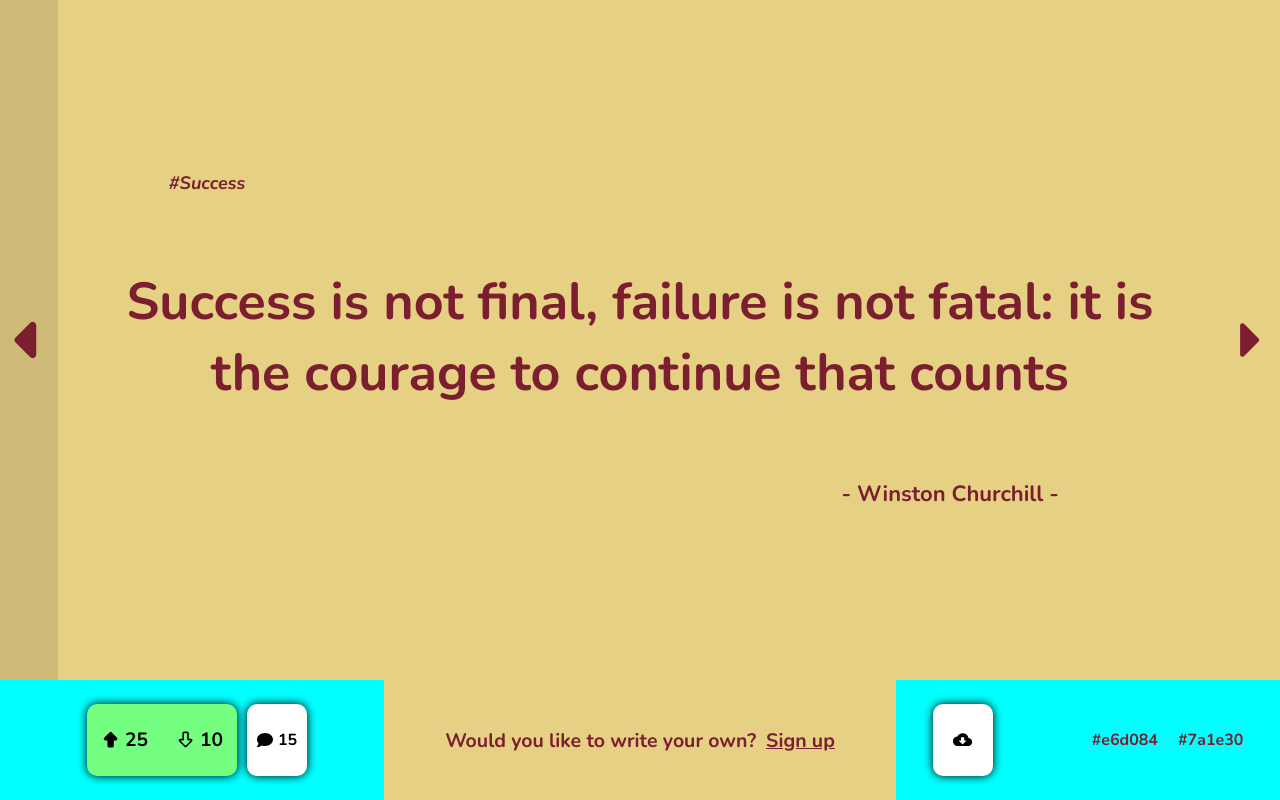
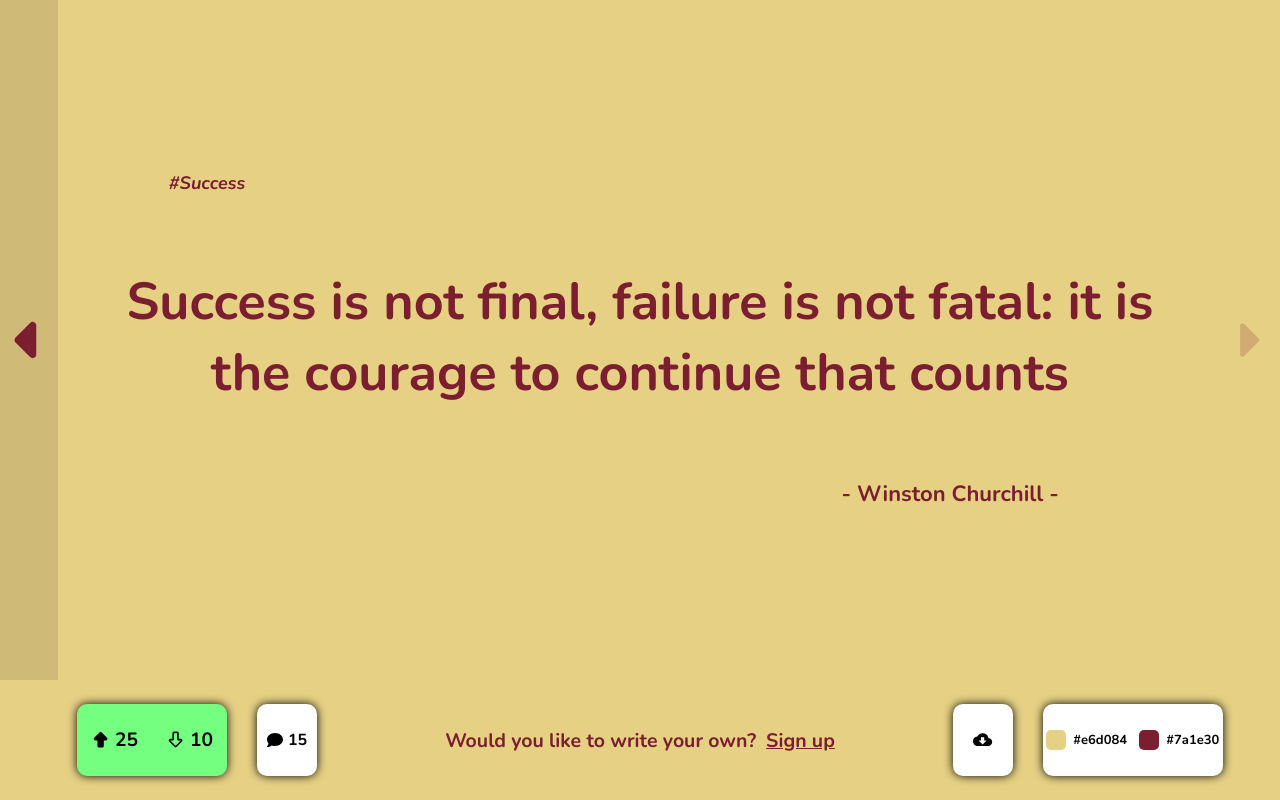
Before and after one commit to MirominaS/quote-web, a React (Vite) app: page / in a window 1280 px wide. Built offline with nearby package versions, Linux system fonts and the light colour scheme.

Commit message:
completed color picker functionalites

```diff
--- a/src/components/colorPicker/ColorPicker.css
+++ b/src/components/colorPicker/ColorPicker.css
@@ -0,0 +1,17 @@
+ .color-picker-container{
+    width: 100px;
+    height: 100%;
+    display: flex;
+    justify-content: space-around;
+    align-items: center;
+    font-size: small;
+    .color-picker-box{
+        width: 20px;
+        height: 20px;
+        background-color: black;
+        border-radius: 5px;
+    }
+ }
+ .color-picker-container:hover{
+        background: rgb(212, 212, 212);
+ }
--- a/src/components/colorPicker/ColorPicker.jsx
+++ b/src/components/colorPicker/ColorPicker.jsx
@@ -0,0 +1,67 @@
+import React, { useState } from "react";
+import "./ColorPicker.css";
+import { ChromePicker } from "react-color";
+
+const ColorPicker = ({sendColor,initialColor}) => {
+    const [color, setColor] = useState("");
+    const [displayColorPicker, setDisplayColorPicker] = useState(false);
+    const [displayColor, setDisplayColor] = useState(false);
+
+    const handleColorClick = () => {
+        setDisplayColorPicker(!displayColorPicker)
+    }
+
+    const handleColorClose = () => {
+        setDisplayColorPicker(false)
+    }
+
+    const handleColorChange = (color) => {
+        setColor(color.hex)
+        setDisplayColor(true)
+    }
+
+    const handleColorDetail = () => {
+        sendColor(color);
+    }
+
+    const styles = {
+    popover: {
+      position: "absolute",
+      zIndex: "2",
+      bottom: 0,
+      right:"10px",
+      bottom:"60px",
+    },
+    cover: {
+      position: "fixed",
+      bottom: 0,
+      top: 0,
+      left: 0,
+      right: 0,
+    },
+  };
+
+  return (
+    <div className="color-picker-container">
+      <div
+        className="color-picker-box"
+        style={ displayColor ? {background: `${color}`}: {background:`${initialColor}`}}
+        onClick={()=>{
+            handleColorClick();
+            handleColorDetail();
+        }}
+      >
+        {displayColorPicker ? (
+          <div style={styles.popover}>
+            <div style={styles.cover} onClick={handleColorClose} />
+            <ChromePicker color={color} onChange={handleColorChange} />
+          </div>
+        ) : null}
+      </div>
+      <div style={{color:"black"}}>{displayColor ? color : initialColor}</div>
+
+    </div>
+  );
+};
+
+export default ColorPicker;
--- a/src/pages/home/Home.css
+++ b/src/pages/home/Home.css
@@ -42,9 +42,23 @@
             height: 100%;
             display: flex;
             justify-content: center;
-            gap: 10px;
+            gap: 30px;
             align-items: center;
-            background-color: aqua;
+            /* background-color: aqua;    */
+            .color-picker{
+                height: 100%;
+                display: flex;
+                justify-content: center;
+                align-items: center;
+                gap:5px;
+                width: 180px;
+                height: 60%;
+                background-color: #ffffff;
+                box-shadow: 0 0 10px rgb(0, 0, 0);
+                border-radius: 10px;
+                color: rgb(0, 0, 0);
+                cursor: pointer;
+            }
         }
 
         .home-footer-signup{
--- a/src/pages/home/Home.jsx
+++ b/src/pages/home/Home.jsx
@@ -1,112 +1,146 @@
-import React, { useRef, useState } from 'react'
-import Quote from '../../components/quote/Quote'
-import { FaComment } from "react-icons/fa6";
-import { FaDownload } from "react-icons/fa";
-import { ChromePicker } from 'react-color';
+import React, { useRef, useState } from "react";
+import Quote from "../../components/quote/Quote";
+import { ChromePicker } from "react-color";
 import { FaCaretLeft } from "react-icons/fa6";
 import { FaCaretRight } from "react-icons/fa";
-import './Home.css'
+import "./Home.css";
 
-import Vote from '../../components/vote/Vote';
-import CommentQuote from '../../components/commentQuote/CommentQuote';
-import DownloadImage from '../../components/downloadImage/DownloadImage';
+import Vote from "../../components/vote/Vote";
+import CommentQuote from "../../components/commentQuote/CommentQuote";
+import DownloadImage from "../../components/downloadImage/DownloadImage";
+import ColorPicker from "../../components/colorPicker/ColorPicker";
 
 const Home = () => {
-  const [displayBgColorPicker, setDisplayBgColorPicker] = useState(false);
-  const [bgcolor, setBgColor] = useState('#e6d084');
-  const [displayMainColorPicker , setDisplayMainColorPicker] = useState(false);
-  const [mainColor, setMainColor] = useState('#7a1e30');
   const [activeIndex, setActiveIndex] = useState(0);
+  const [getBgColor, setGetBgColor] = useState("");
+  const [getTextColor, setGetTextColor] = useState("");
 
   const printRef = useRef();
 
   const quoteDetails = [
-    {id: 0,tag:"#Success", quote:"Success is not final, failure is not fatal: it is the courage to continue that counts", by:"Winston Churchill",status:1, upvote:25,downvote:10,commentCount:15},
-    {id: 1,tag:"#Motivation", quote:"Do what you can, with what you have, where you are.", by:"Theodore Roosevelt",status:-1,upvote:5,downvote:1,commentCount:25},
-    {id: 2,tag:"#Productivity", quote:"Don't count the days, make the days count.", by:"Muhammad Ali",status:0,upvote:29,downvote:2,commentCount:145},
-    {id: 3,tag:"#Confidence",  quote:"Doubt kills more dreams than failure ever will.", by:"Suzy Kassem",status:-1,upvote:48,downvote:3,commentCount:20}
+    {
+      id: 0,
+      tag: "#Success",
+      quote:
+        "Success is not final, failure is not fatal: it is the courage to continue that counts",
+      by: "Winston Churchill",
+      status: 1,
+      upvote: 25,
+      downvote: 10,
+      commentCount: 15,
+    },
+    {
+      id: 1,
+      tag: "#Motivation",
+      quote: "Do what you can, with what you have, where you are.",
+      by: "Theodore Roosevelt",
+      status: -1,
+      upvote: 5,
+      downvote: 1,
+      commentCount: 25,
+    },
+    {
+      id: 2,
+      tag: "#Productivity",
+      quote: "Don't count the days, make the days count.",
+      by: "Muhammad Ali",
+      status: 0,
+      upvote: 29,
+      downvote: 2,
+      commentCount: 145,
+    },
+    {
+      id: 3,
+      tag: "#Confidence",
+      quote: "Doubt kills more dreams than failure ever will.",
+      by: "Suzy Kassem",
+      status: -1,
+      upvote: 48,
+      downvote: 3,
+      commentCount: 20,
+    },
   ];
 
-    const handleBgColorClick = () => {
-      setDisplayBgColorPicker(!displayBgColorPicker);
+
+
+  const handleGetBgColor = (color) => {
+    setGetBgColor(color);
   }
 
-    const handleBgColorClose = () => {
-      setDisplayBgColorPicker(false);
-    }
 
-    const handleBgColorChange = (bgcolor) => {
-      setBgColor(bgcolor.hex);
-    }
-
-    const handleMainColorClick = () => {
-      setDisplayMainColorPicker(!displayMainColorPicker);
-    }
-
-    const handleMainColorClose = () => {
-      setDisplayMainColorPicker(false);
-    }
-
-    const handleMainColorChange = (mainColor) => {
-      setMainColor(mainColor.hex);
+  const handleTextColor = (color) => {
+    setGetTextColor(color)
   }
 
   const handlePrev = () => {
-      console.log("prev")
-      setActiveIndex(activeIndex === 0 ? quoteDetails.length - 1 : activeIndex - 1)
-    }
+    console.log("prev");
+    setActiveIndex(
+      activeIndex === 0 ? quoteDetails.length - 1 : activeIndex - 1
+    );
+  };
 
   const handleNext = () => {
-      console.log("next")
-      setActiveIndex(activeIndex === quoteDetails.length - 1 ? 0 : activeIndex + 1)
-    }
-
+    console.log("next");
+    setActiveIndex(
+      activeIndex === quoteDetails.length - 1 ? 0 : activeIndex + 1
+    );
+  };
 
   const styles = {
     popover: {
-      position: 'absolute',
-      zIndex: '2',
-      bottom:0,
+      position: "absolute",
+      zIndex: "2",
+      bottom: 0,
     },
     cover: {
-      position: 'fixed',
-      bottom:0,
-      top:0,
-      left:0,
-      right:0,
+      position: "fixed",
+      bottom: 0,
+      top: 0,
+      left: 0,
+      right: 0,
     },
-   }
+  };
 
   return (
-    <div className='home-container' style={{backgroundColor:`${bgcolor}`}}>
-
-
-      <div className='home-quote'>
-        <div className='home-quote-prev' style={{color: `${mainColor}`}} onClick={handlePrev} ><FaCaretLeft /></div>
-        {quoteDetails
-          .map((quoteDetail,index) => (
-               index === activeIndex &&
+    <div className="home-container" style={{ backgroundColor: `${getBgColor}` }}>
+      <div className="home-quote">
+        <div
+          className="home-quote-prev"
+          style={{ color: `${getTextColor}` }}
+          onClick={handlePrev}
+        >
+          <FaCaretLeft />
+        </div>
+        {quoteDetails.map(
+          (quoteDetail, index) =>
+            index === activeIndex && (
               <Quote
-                  ref = {printRef}
-                  style={{color:`${mainColor}`,backgroundColor:`${bgcolor}`}}
+                ref={printRef}
+                style={{ color: `${getTextColor}`, backgroundColor: `${getBgColor}` }}
                 key={quoteDetail.id}
                 tag={quoteDetail.tag}
                 quote={quoteDetail.quote}
                 by={quoteDetail.by}
               />
-        ))
-        }
+            )
+        )}
 
-        {/* <Quote details={quoteDetails} style={{color: `${mainColor}`}} */}
-        <div className='home-quote-next' style={{color: `${mainColor}`}} onClick={handleNext}><FaCaretRight /></div>
+        <div
+          className="home-quote-next"
+          style={{ color: `${getTextColor}` }}
+          onClick={handleNext}
+        >
+          <FaCaretRight />
+        </div>
       </div>
 
-      <div className='home-footer' style={{color: `${mainColor}`}}>
-        <div className='home-footer-vote-comment'>
-            {quoteDetails
-            .map((quoteDetail,index) => (
-              index === activeIndex &&
-                <Vote key={quoteDetail.id}
+      <div className="home-footer" style={{ color: `${getTextColor}` }}>
+        <div className="home-footer-vote-comment">
+          {quoteDetails.map(
+            (quoteDetail, index) =>
+              index === activeIndex && (
+                <Vote
+                  key={quoteDetail.id}
                   status={quoteDetail.status}
                   upcount={quoteDetail.upvote}
                   downcount={quoteDetail.downvote}
@@ -114,49 +148,33 @@ const Home = () => {
               )
           )}
 
-           {quoteDetails
-            .map((quoteDetail,index) => (
-              index === activeIndex &&
+          {quoteDetails.map(
+            (quoteDetail, index) =>
+              index === activeIndex && (
                 <CommentQuote
                   key={quoteDetail.id}
                   count={quoteDetail.commentCount}
                 />
               )
           )}
-
         </div>
-        <div className='home-footer-signup' style={{color: `${mainColor}`}}>
-          <h2 className='home-footer-signup-request'>Would you like to write your own?</h2>
-          <h2 className='home-footer-signup-btn'>Sign up</h2>
-        </div>
-        <div className='home-footer-download-color'>
-           {/* <div className='home-footer-download icon' onClick={handleDownloadImage}><FaDownload /></div> */}
-           <DownloadImage printRef={printRef}/>
-           <div className='home-footer-color'>
+        <div className="home-footer-signup" >
+          <h2 className="home-footer-signup-request">
+            Would you like to write your own?
+          </h2>
+          <h2 className="home-footer-signup-btn">Sign up</h2>
         </div>
 
-          <div className='home-footer-color-background' style={{background:`${bgcolor}`}} onClick={handleBgColorClick}>
-            {displayBgColorPicker ?
-              <div style={styles.popover}>
-              <div style={styles.cover} onClick={handleBgColorClose}/>
-              <ChromePicker color={bgcolor} onChange={handleBgColorChange}/>
-              </div> : null}
+        <div className="home-footer-download-color">
+          <DownloadImage printRef={printRef} />
+          <div className="color-picker">
+            <ColorPicker sendColor = {handleGetBgColor} initialColor="#e6d084"/>
+            <ColorPicker sendColor={handleTextColor} initialColor="#7a1e30"/>
+          </div>
+        </div>
+      </div>
+    </div>
+  );
+};
 
-          </div> {bgcolor}
-          <div className='home-footer-color-text' style={{backgroundColor: `${mainColor}`}} onClick={handleMainColorClick}>
-              {displayMainColorPicker ?
-              <div style={styles.popover}>
-              <div style={styles.cover} onClick={handleMainColorClose}/>
-              <ChromePicker color={mainColor} onChange={handleMainColorChange}/>
-              </div> : null}
-
-          </div>{mainColor}
-        </div>
-
-      </div>
-
-    </div>
-  )
-}
-
-export default Home
+export default Home;
```
Lines whose indentation alone changed are shown as unchanged.
